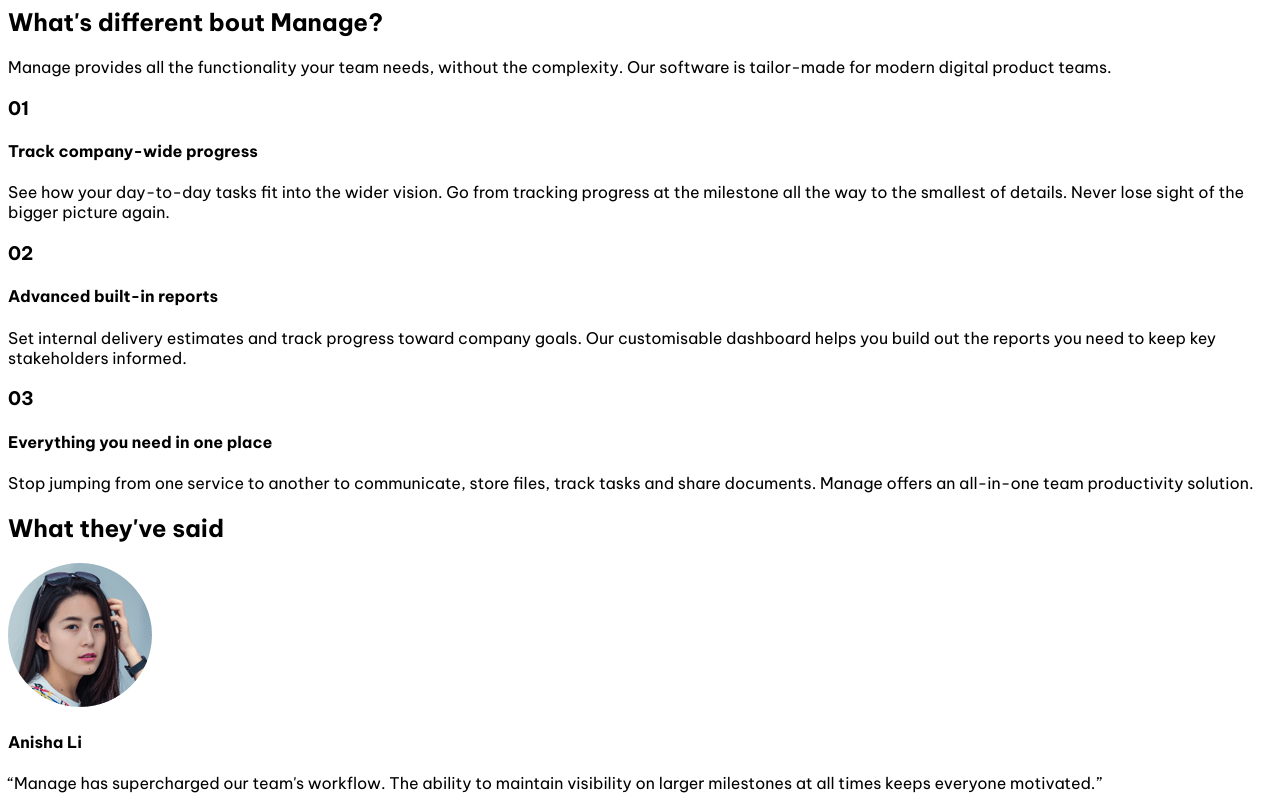
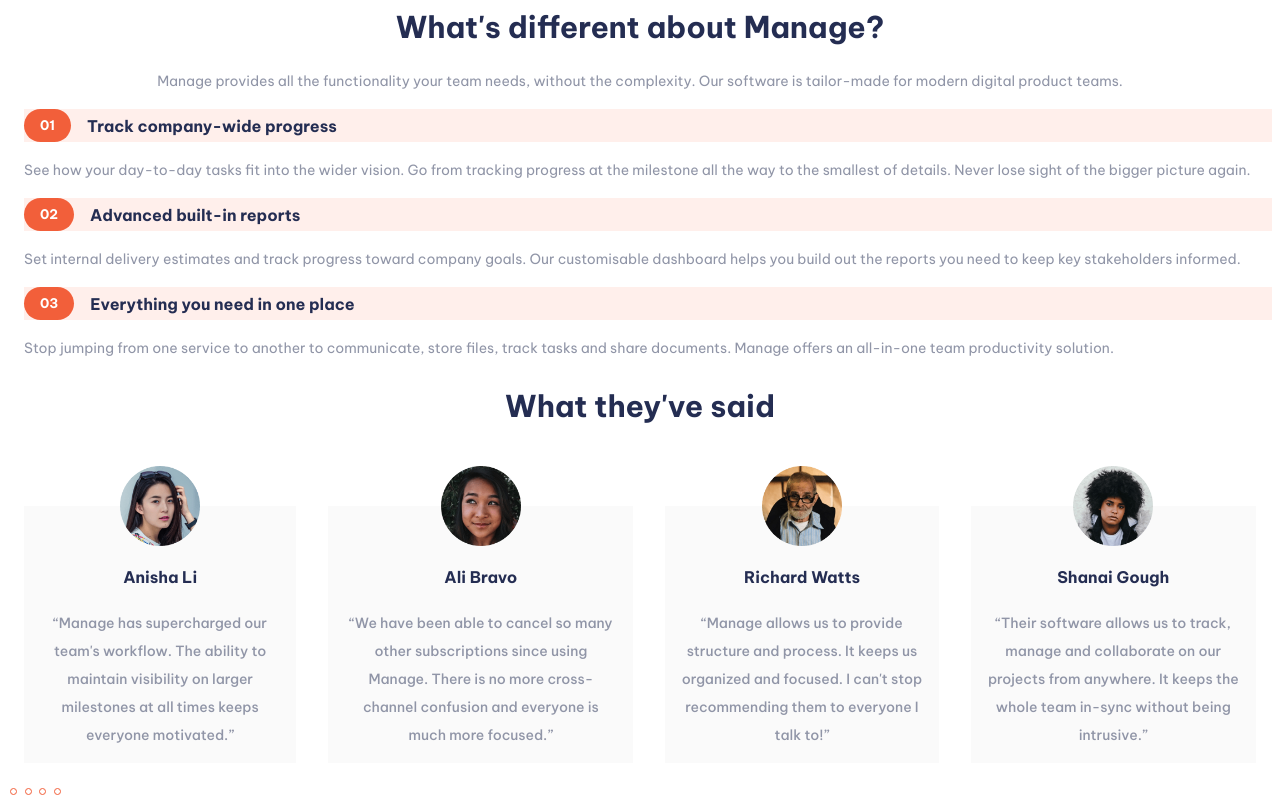
Before and after one commit to Opabby/manage-landing-page, a plain HTML site: page index.html in a window 1280 px wide. Shown: the part 572-1378 px from the top of the page. Drawn offline with Linux system fonts and the light colour scheme.

Commit message:
Main css

```diff
--- a/css/cabecalho.css
+++ b/css/cabecalho.css
@@ -4,7 +4,7 @@
         background-image: url('../images/bg-tablet-pattern.svg'), url('../images/bg-tablet-pattern.svg');
         background-size: 130%, 90%;
         background-repeat: no-repeat, no-repeat;
-        background-position: -50% -30%, 600% 90%;
+        background-position: -50% -30%, 600% 100%;
         padding-bottom: 6rem;
     }
     .header{
--- /dev/null
+++ b/css/conteudo.css
@@ -0,0 +1,109 @@
+@media screen and (min-width: 375px){
+    .different{
+        text-align: center;
+        padding: 0 1.5rem;
+    }
+    .different__title{
+        font-size: 30px;
+        font-weight: 700;
+        line-height: 3rem;
+        margin: 1rem 0;
+        color: var(--dark-blue);
+    }
+    .different__text{
+        font-weight: 400;
+        font-size: 14px;
+        line-height: 1.75rem;
+        margin-top: 0;
+        color: var(--dark-grayish-blue);
+    }
+    .pros__list{
+        margin-left: 1rem;
+        margin-right: 0;
+    }
+    .title__container{
+        display: flex;
+        align-items: center;
+        background-color: var(--very-pale-red);
+        height: auto;
+        width: 100%;
+    }
+    .title__number{
+        background-color: var(--bright-red);
+        border-radius: 50px;
+        padding: .5rem 1rem;
+        color: #fff;
+        margin: 0;
+    }
+    .pros__title{
+        padding-left: 1rem;
+        color: var(--dark-blue);
+        font-size: 16px;
+        margin: 0;
+        font-weight: 700;
+    }
+    .pros__text{
+        color: var(--dark-grayish-blue);
+        font-size: 14px;
+        line-height: 1.75rem;
+    }
+    .testimonies__statements{
+        display: flex;
+        overflow-x: auto;
+        position: relative;
+    }
+    .testimonies__title{
+        text-align: center;
+        font-size: 30px;
+        font-weight: 700;
+        color: var(--dark-blue);
+    }
+    .statement__card{
+        display: flex;
+        flex-direction: column;
+        align-items: center;
+        text-align: center;
+        margin: 1rem 1rem;
+    }
+    .statement__card--icon{
+        width: 5rem;
+        margin-bottom: -2.5rem;
+        z-index: 1;
+    }
+    .text__container{
+        padding-top: 2.5rem;
+        background-color: var(--very-light-gray);
+        z-index: 0;
+        padding-left: 1rem;
+        padding-right: 1rem;
+    }
+    .statement__card--name{
+        color: var(--dark-blue);
+    }
+    .statement__card--text{
+        color: var(--dark-grayish-blue);
+        line-height: 1.75rem;
+        font-size: 14px;
+        font-weight: 500;
+    }
+    .dots__container{
+        display: flex;
+        flex-direction: column;
+        align-items: center;
+    }
+    .dot{
+        cursor: pointer;
+        height: 5px;
+        width: 5px;
+        margin: 0 2px;
+        color: #fff;
+        border: 1px solid var(--bright-red);
+        border-radius: 50%;
+        display: inline-block;
+        transition: background-color 0.6s ease;
+    }
+
+    .active, .dot:hover{
+        color: var(--bright-red);
+    }
+}
--- a/index.html
+++ b/index.html
@@ -9,6 +9,7 @@
   <link href="https://fonts.googleapis.com/css2?family=Be+Vietnam+Pro:wght@400;500;700&display=swap" rel="stylesheet">
   <link rel="stylesheet" href="./css/style.css">
   <link rel="stylesheet" href="./css/cabecalho.css">
+  <link rel="stylesheet" href="./css/conteudo.css">
   <title>Frontend Mentor | Manage landing page</title>
 </head>
 <body class="corpo">
@@ -46,56 +47,79 @@
   </header>
   <main class="conteudo">
     <section class="conteudo__texts">
-      <div class="diffrent">
-        <h1 class="different__title">What's different bout Manage?</h1>
+      <div class="different">
+        <h2 class="different__title">What's different about Manage?</h2>
         <p class="different__text">Manage provides all the functionality your team needs, without the complexity. Our software is tailor-made for modern digital product teams.</p>
       </div>
       <div class="pros__list">
         <div class="pros__item">
           <div class="title__container">
-            <h3 class="title__#">01</h3><h4 class="pros__title">Track company-wide progress</h4>
+            <h5 class="title__number">01</h5><h5 class="pros__title">Track company-wide progress</h5>
           </div>
           <p class="pros__text">See how your day-to-day tasks fit into the wider vision. Go from tracking progress at the milestone all the way to the smallest of details. Never lose sight of the bigger picture again.</p>
         </div>
         <div class="pros__item">
           <div class="title__container">
-            <h3 class="title__#">02</h3><h4 class="pros__title">Advanced built-in reports</h4>
+            <h5 class="title__number">02</h5><h5 class="pros__title">Advanced built-in reports</h5>
           </div>
           <p class="pros__text">Set internal delivery estimates and track progress toward company goals. Our customisable dashboard helps you build out the reports you need to keep key stakeholders informed.</p>
         </div>
         <div class="pros__item">
           <div class="title__container">
-            <h3 class="title__#">03</h3><h4 class="pros__title">Everything you need in one place</h4>
+            <h5 class="title__number">03</h5><h5 class="pros__title">Everything you need in one place</h5>
           </div>
           <p class="pros__text">Stop jumping from one service to another to communicate, store files, track tasks and share documents. Manage offers an all-in-one team productivity solution.</p>
         </div>
       </div>
     </section>
     <section class="testimonies">
+
       <div class="testimonies__title--container">
         <h2 class="testimonies__title">What they've said</h2>
       </div>
+
       <div class="testimonies__statements">
+
         <div class="statement__card">
-          <img clas="statement__card--icon" src="./images/avatar-anisha.png">
+          <img class="statement__card--icon" src="./images/avatar-anisha.png">
+          <div class="text__container">
             <h4 class="statement__card--name">Anisha Li</h4>
             <p class="statement__card--text">“Manage has supercharged our team's workflow. The ability to maintain visibility on larger milestones at all times keeps everyone motivated.”</p>
           </div>
+        </div>
+
         <div class="statement__card">
-          <img clas="statement__card--icon" src="./images/avatar-ali.png">
+          <img class="statement__card--icon" src="./images/avatar-ali.png">
+          <div class="text__container">
             <h4 class="statement__card--name">Ali Bravo</h4>
             <p class="statement__card--text">“We have been able to cancel so many other subscriptions since using Manage. There is no more cross-channel confusion and everyone is much more focused.”</p>
           </div>
+        </div>
+
         <div class="statement__card">
-          <img clas="statement__card--icon" src="./images/avatar-richard.png">
+          <img class="statement__card--icon" src="./images/avatar-richard.png">
+          <div class="text__container">
             <h4 class="statement__card--name">Richard Watts</h4>
             <p class="statement__card--text">“Manage allows us to provide structure and process. It keeps us organized and focused. I can't stop recommending them to everyone I talk to!”</p>
           </div>
+        </div>
+
         <div class="statement__card">
-          <img clas="statement__card--icon" src="./images/avatar-shanai.png">
+          <img class="statement__card--icon" src="./images/avatar-shanai.png">
+          <div class="text__container">
             <h4 class="statement__card--name">Shanai Gough</h4>
             <p class="statement__card--text">“Their software allows us to track, manage and collaborate on our projects from anywhere. It keeps the whole team in-sync without being intrusive.”</p>
           </div>
+        </div>
+
+
+
+      </div>
+      <div clas="dots__container">
+        <span class="dot dot-1" onclick="currentSlide(1)"></span>
+        <span class="dot dot-1" onclick="currentSlide(2)"></span>
+        <span class="dot dot-1" onclick="currentSlide(3)"></span>
+        <span class="dot dot-1" onclick="currentSlide(4)"></span>
       </div>
       <button class="intro__button btn">Get Started</button>
     </section>
@@ -133,5 +157,7 @@
     </div>
     <p class="copyright">Copyright 2022. All Rights Reserved</p>
   </footer>
+
 </body>
+
 </html>
```
Also changed, not shown: js/main.js (added, +23 -0 lines), design/mobile-design.jpg. Lines whose indentation alone changed are shown as unchanged.
